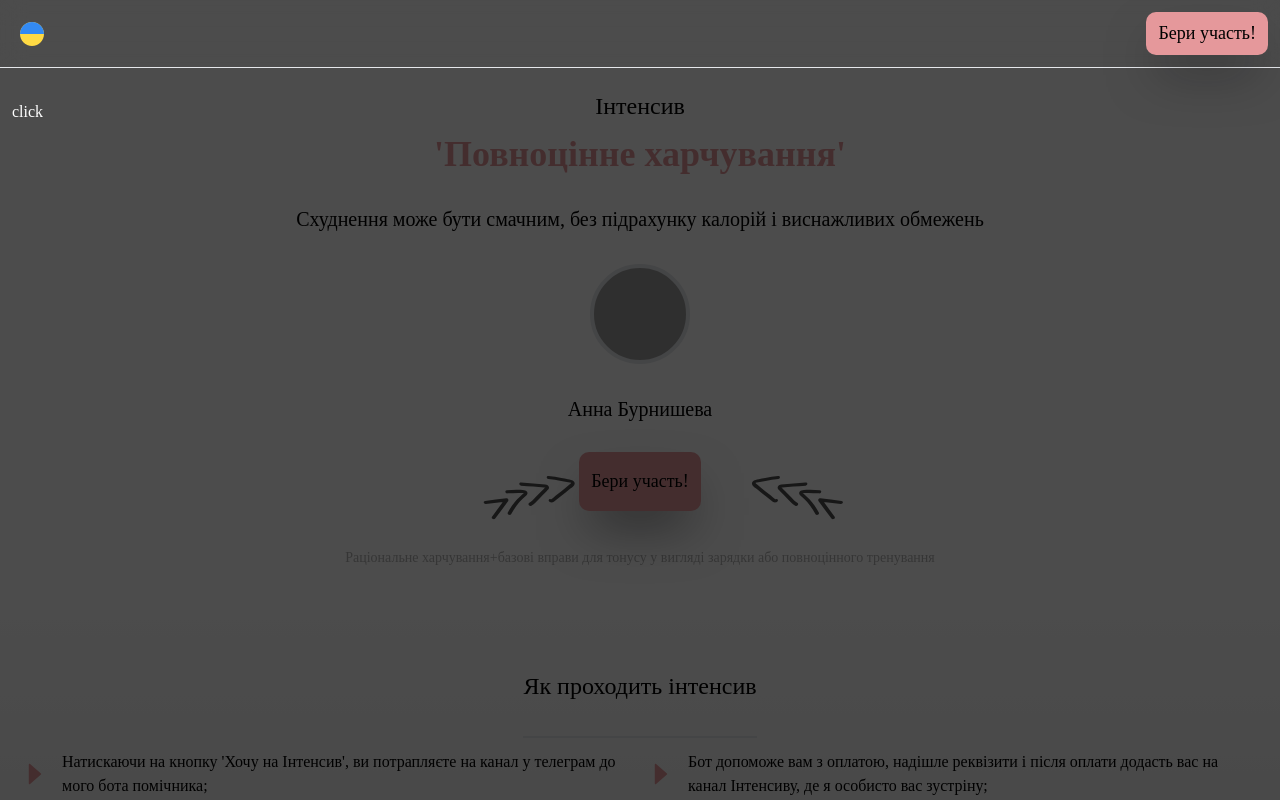
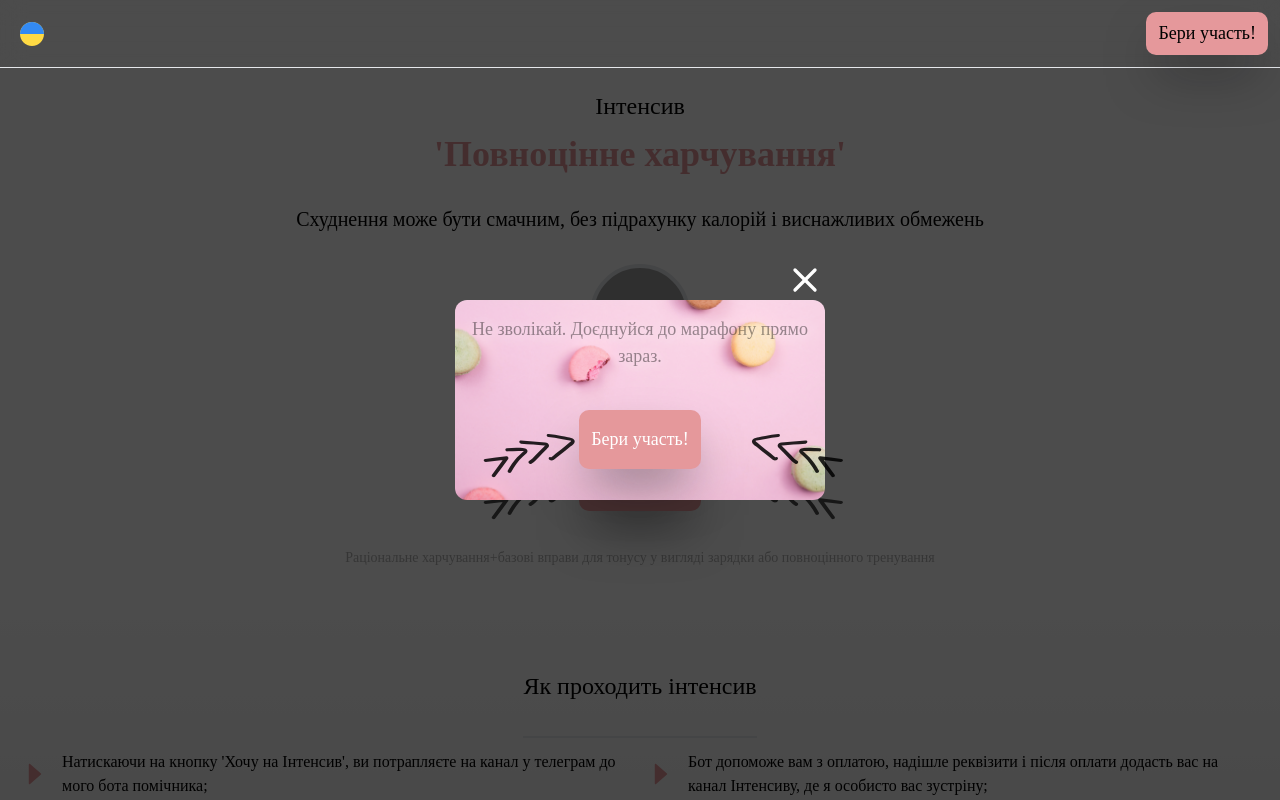
Before and after one commit to Artem91S/marafon, a React (Vite) app: page / in a window 1280 px wide. Shown: the top 800 px of the page. Built offline with nearby package versions, Linux system fonts and the light colour scheme; grey boxes are pictures that could not be loaded; a web font is replaced by a local one.

Commit message:
add modal and styles for it

```diff
--- a/src/components/ui/Modal.jsx
+++ b/src/components/ui/Modal.jsx
@@ -1,14 +1,28 @@
+import { FiX } from "react-icons/fi";
+import ActiveBlock from "./ActiveBlock";
+
 function Modal({setShowModal}) {
 
   return (
     <>
     <div className=" fixed top-0 left-0 w-[100%] h-[100%] bg-black/70"/>
-    <div className="text-white fixed top-[100px]">
-    <button  onClick={()=>{
+    <div className="text-white top-0 left-0  fixed w-[100%] h-[100%] flex justify-center items-center ">
+      <div className=" bg-[url('./assets/modal_bg.jpg')] relative bg-cover bg-top rounded-xl w-[370px] h-[200px]  ">
+      <div  onClick={()=>{
         setShowModal(false)
         document.body.style.overflow='visible'
-        }}>click</button>
+        }}>
+          <FiX className="w-10 h-10 absolute right-0 top-[-40px]" />
+        </div>
+        <div className=" flex flex-col items-center justify-between gap-10">
+          <h2
+           style={{textShadow:'#FFF 3px 2px 15px'}}
+          className="text-[18px] text-black/40 text-center pt-4">Не зволікай. Доєднуйся до марафону прямо зараз. </h2>
+          <ActiveBlock/>
+        </div>
     </div>
+      </div>
+
     </>
   )
 }
```
Also changed, not shown: src/assets/modal_bg.jpg (added).
